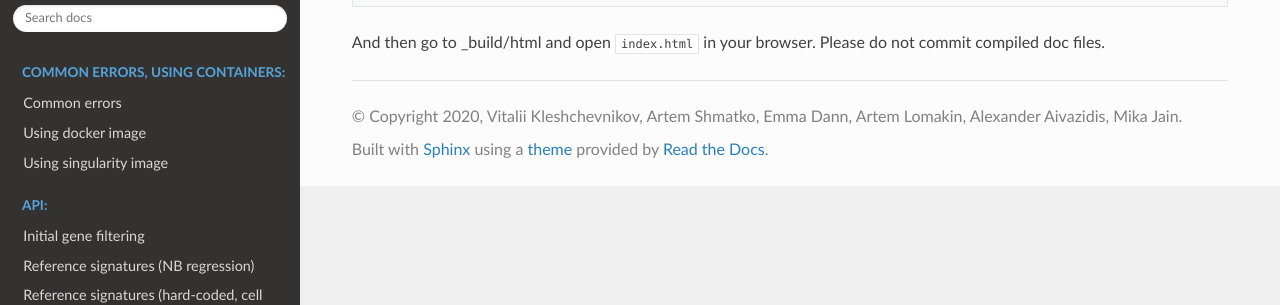
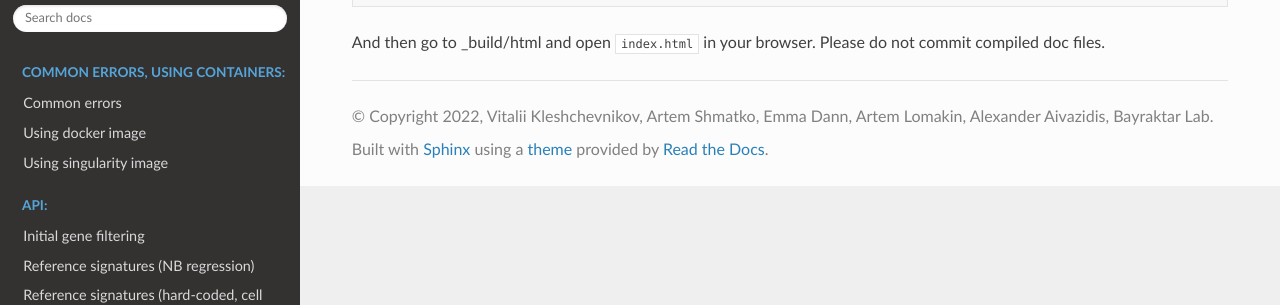
Before and after one commit to BayraktarLab/cell2location, a Sphinx documentation site: the page built from docs/README.md, in a window 1280 px wide. Shown: the part 229-534 px from the top of the page. Built offline with Sphinx 7.4.7 and the Read the Docs theme 2.0.0, drawn with Linux system fonts in a browser that asks for light colours; pages that are not in the unit, such as notebooks, are missing from menus.

```diff
--- a/docs/conf.py
+++ b/docs/conf.py
@@ -18,8 +18,8 @@
 # -- Project information -----------------------------------------------------
 
 project = "cell2location"
-copyright = "2020, Vitalii Kleshchevnikov, Artem Shmatko, Emma Dann, Artem Lomakin, Alexander Aivazidis, Mika Jain"
-author = "Vitalii Kleshchevnikov, Artem Shmatko, Emma Dann, Artem Lomakin, Alexander Aivazidis, Mika Jain"
+copyright = "2022, Vitalii Kleshchevnikov, Artem Shmatko, Emma Dann, Artem Lomakin, Alexander Aivazidis, Bayraktar Lab"
+author = "Vitalii Kleshchevnikov, Artem Shmatko, Emma Dann, Artem Lomakin, Alexander Aivazidis, Bayraktar Lab"
 
 # -- General configuration ---------------------------------------------------
 
```
Also changed, not shown: 1 other file.
